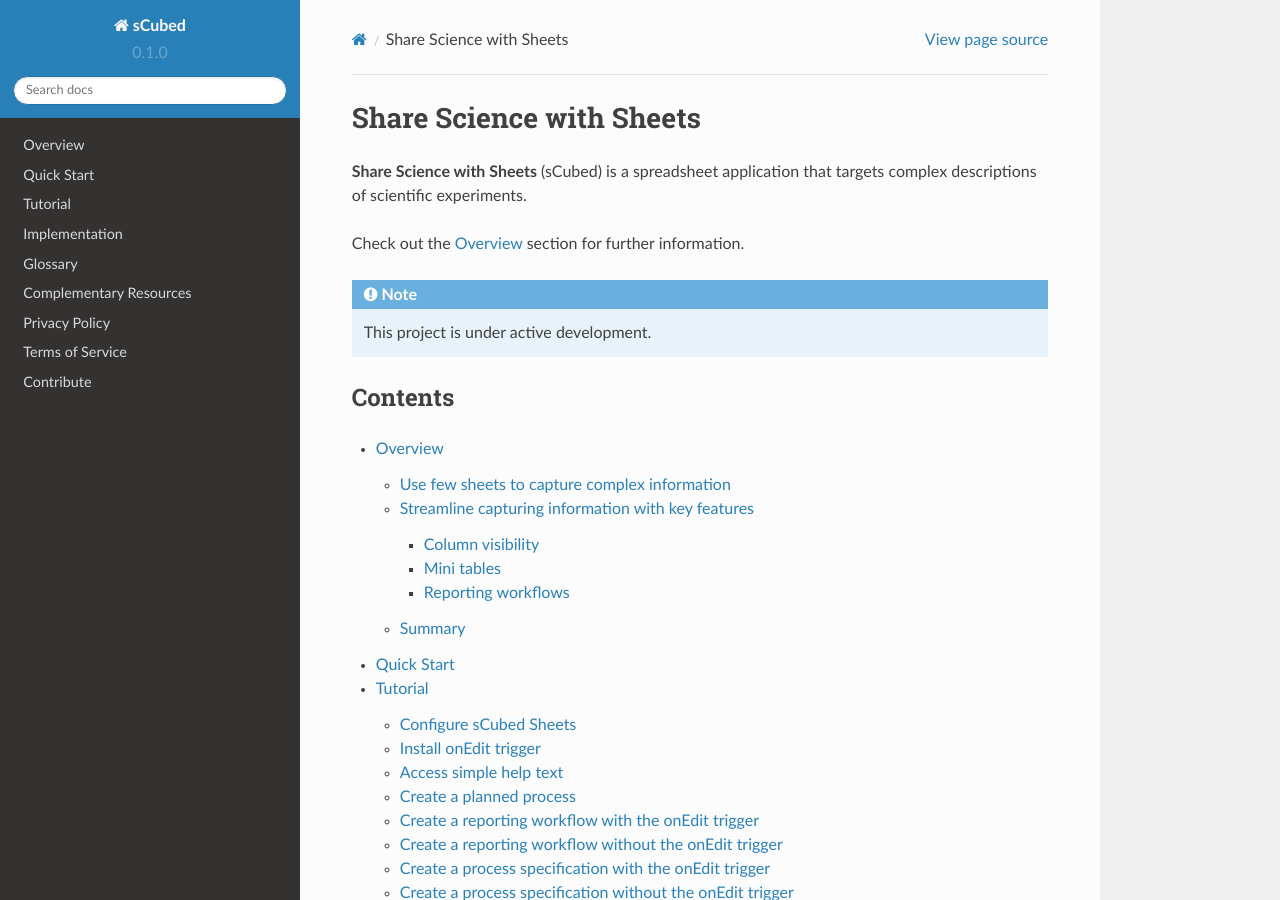
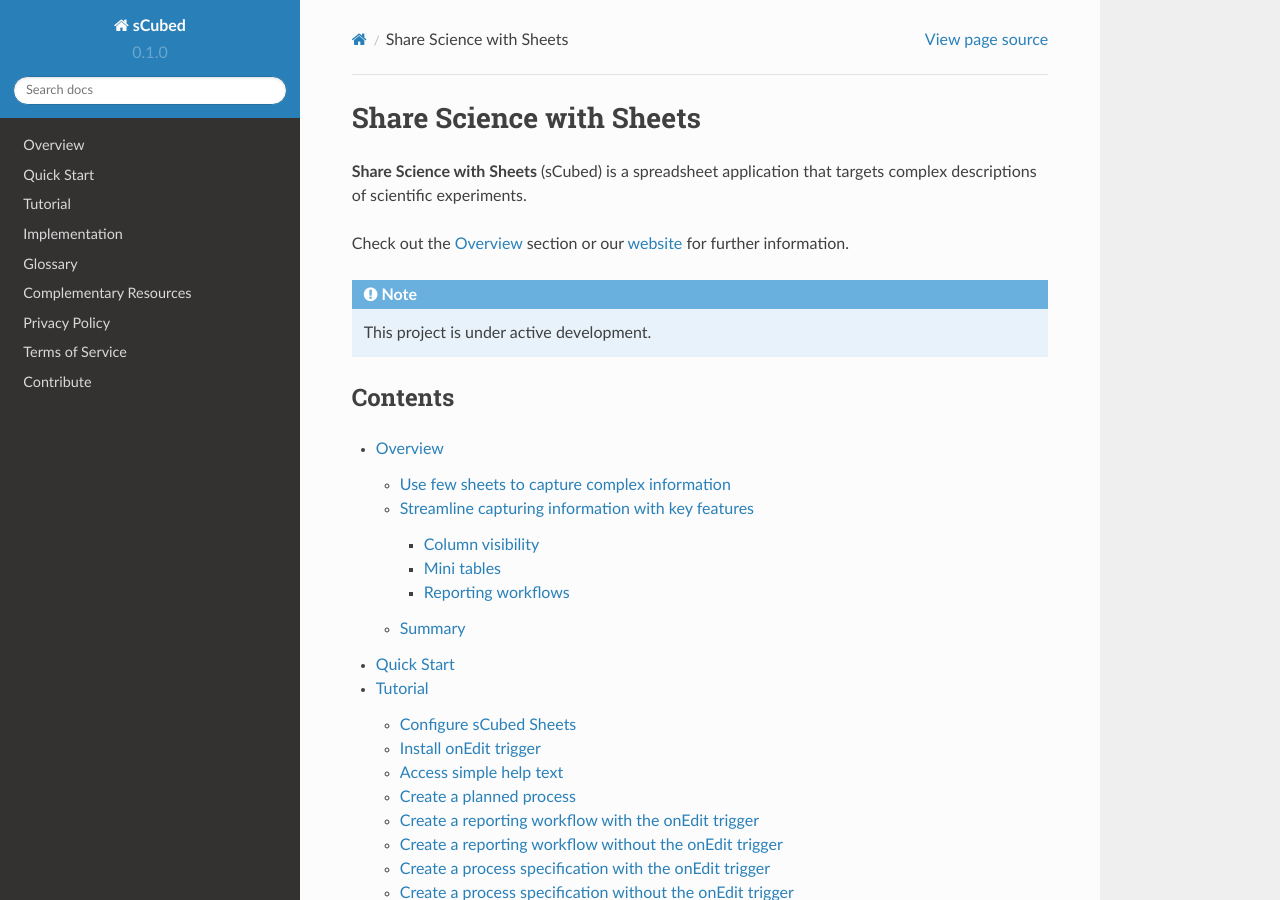
Before and after one commit to aemoore62/sCubed_docs, a Sphinx documentation site: the page built from docs/source/index.rst, in a window 1280 px wide and 900 px high. Built offline with Sphinx 7.4.7 and the Read the Docs theme 2.0.0, drawn with Linux system fonts in a browser that asks for light colours.

Commit message:
add website

```diff
--- a/docs/source/index.rst
+++ b/docs/source/index.rst
@@ -4,7 +4,7 @@ Share Science with Sheets
 **Share Science with Sheets** (sCubed) is a spreadsheet application that targets
 complex descriptions of scientific experiments.
 
-Check out the :doc:`overview` section for further information.
+Check out the :doc:`overview` section or our `website <https://aemoore62.github.io/scubed.github.io/>`_ for further information.
 
 .. note::
 
```
